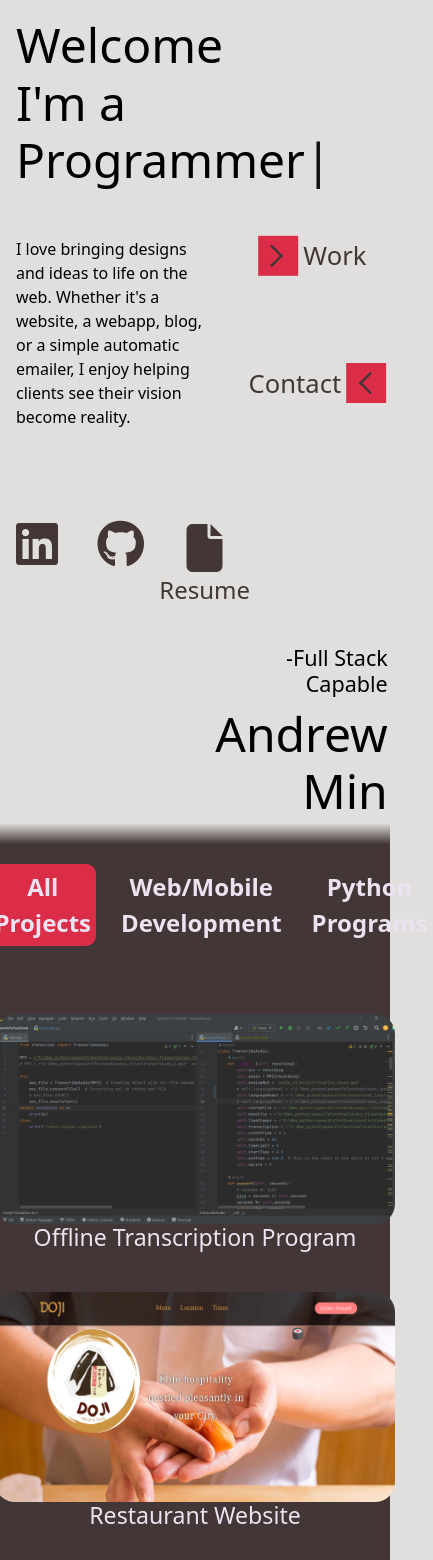
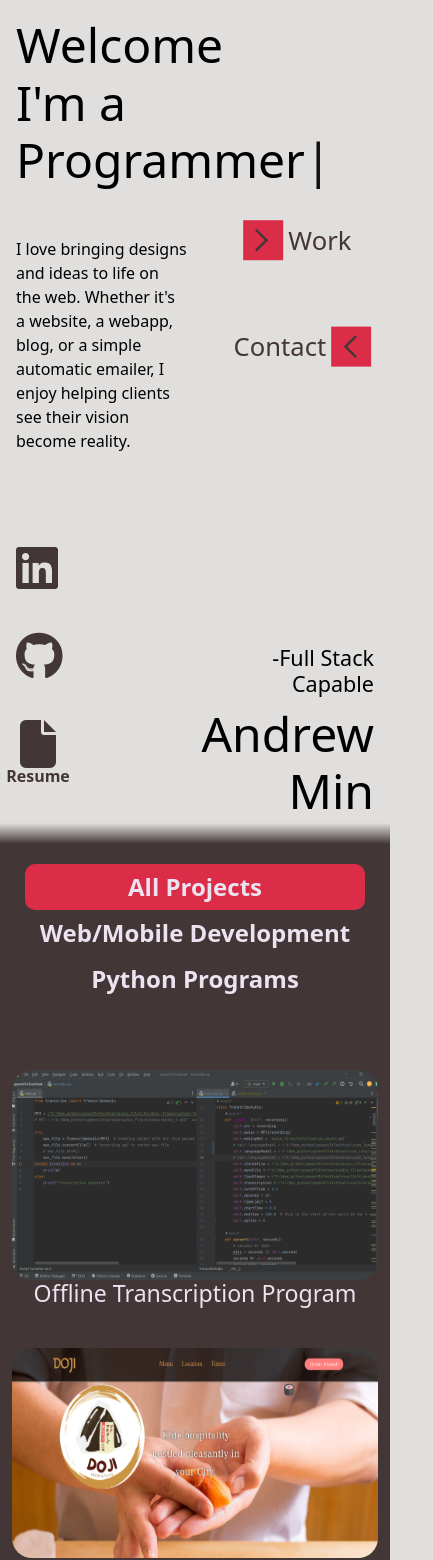
Before and after one commit to andrewymin/portfolio, a React (Vite) app: page / in a window 390 px wide. Shown: the top 1560 px of the page, 433 px wide, since content can reach past the window. Built offline with nearby package versions, Linux system fonts and the light colour scheme.

Commit message:
adjust position for mobile screen

```diff
--- a/src/components/Social.jsx
+++ b/src/components/Social.jsx
@@ -17,9 +17,9 @@ function Social(props) {
     useLayoutEffect(() => {
       let ctx = gsap.context(() => {
         // use scoped selectors
-        fadeUp('.platforms a:nth-child(1)', 100, 0, 3.3);
-        fadeUp('.platforms a:nth-child(2)', 100, 0, 2.5);
-        fadeUp('.platforms a:nth-child(3)', 100, 0, 3.3);
+        fadeUp('.platforms > div:nth-child(1)', 100, 0, 2.5);
+        fadeUp('.platforms > div:nth-child(2)', 50, 0, 2.9);
+        fadeUp('.platforms > div:nth-child(3)', 50, 0, 3.3);
       }, app);
 
       return () => ctx.revert();
@@ -28,9 +28,15 @@ function Social(props) {
     return (
         <div className='social' ref={app}>
             <div className='platforms'>
-                <a href="https://www.google.com"><i className="fa-brands fa-linkedin"></i></a>
-                <a href="https://www.youtube.com"><i className="fa-brands fa-github"></i></a>
-                <a href="https://www.w3schools.com"><i className="fa-solid fa-file"></i></a>
+                <div>
+                    <a href="https://www.google.com"><i className="fa-brands fa-linkedin"></i></a>
+                </div>
+                <div>
+                    <a href="https://www.youtube.com"><i className="fa-brands fa-github"></i></a>
+                </div>
+                <div>
+                    <a href="https://www.w3schools.com"><i className="fa-solid fa-file"></i></a>
+                </div>
             </div>
         </div>
     );
--- a/src/css/index.css
+++ b/src/css/index.css
@@ -15,22 +15,11 @@ body {
     font-size: 3rem;
   }
   body #intro .about-me {
-    margin-left: 1rem;
-    margin-top: 1rem;
+    padding: 1rem 0 0 1rem;
   }
   body #intro .social {
-    margin-left: 1rem;
+    padding-left: 1rem;
     min-width: 210px;
-  }
-  body #intro .social .platforms :nth-child(1) {
-    top: -8rem;
-  }
-  body #intro .social .platforms :nth-child(2) {
-    top: -8rem;
-  }
-  body #intro .social .platforms :nth-child(3) {
-    top: -7rem;
-    right: -1.5rem;
   }
   body #intro .title {
     margin-right: 1rem;
@@ -45,6 +34,31 @@ body {
   }
   body #intro .menu .link2 {
     grid-column: 1;
+  }
+  body #work .projects-nav {
+    flex-direction: column;
+  }
+  body #work .projects-nav .pn-item {
+    width: 340px;
+    margin: 0 auto;
+  }
+  body #work .modalContainer {
+    flex-direction: column;
+  }
+  body #work .modalContainer img {
+    width: 100%;
+    margin-top: 42px;
+  }
+  body #work .modalContainer .project-info {
+    padding: 0 8px;
+  }
+  body #work .modalContainer .project-info button {
+    right: 0;
+    top: 0;
+    border: none;
+  }
+  body #work .projects .project {
+    margin: 20px auto;
   }
 }
 .show {
@@ -202,45 +216,45 @@ section {
 #intro {
   display: grid;
   grid-template-columns: repeat(2, 1fr);
+  overflow-x: hidden;
 }
 #intro .about-me {
   width: 50vw;
-  margin-left: 3rem;
-  margin-top: 3rem;
+  padding: 3rem 0 0 3rem;
 }
 #intro .about-me p {
   margin-top: 3rem;
   width: 80%;
-  min-width: 200px;
+  min-width: 171px;
 }
 #intro .social {
   min-width: 470px;
   max-width: 40vw;
   position: relative;
-  margin-left: 3rem;
+  padding-left: 3rem;
 }
-#intro .social .platforms :nth-child(1) {
-  bottom: 2.5rem;
-}
-#intro .social .platforms :nth-child(2) {
-  top: -5rem;
-  left: 50%;
-  transform: translateX(-50%);
+#intro .social .platforms {
+  display: flex;
+  flex-direction: column;
+  gap: 1rem;
+  align-items: start;
 }
 #intro .social .platforms :nth-child(3) {
-  bottom: 1rem;
-  right: 0;
-  display: flex;
-  flex-direction: column;
-  align-items: center;
-  text-decoration: none;
+  padding-left: 4px;
 }
-#intro .social .platforms :nth-child(3)::after {
+#intro .social .platforms :nth-child(3) a {
+  position: relative;
+}
+#intro .social .platforms :nth-child(3) a::after {
   content: "Resume";
-  font-size: 1.5rem;
+  font-size: 1rem;
+  font-weight: 700;
+  position: absolute;
+  bottom: 0;
+  left: 50%;
+  transform: translate(-50%, 50%);
 }
 #intro .social .platforms a {
-  position: absolute;
   font-size: 3rem;
   cursor: pointer;
   color: rgb(66, 54, 54);
@@ -289,6 +303,7 @@ section {
   font-size: 1.5rem;
   font-weight: 600;
   padding-top: 20px;
+  padding-left: 0;
 }
 #work .pn-item {
   text-align: center;
@@ -316,15 +331,16 @@ section {
 }
 #work .projects .project {
   text-align: center;
-  margin: 20px;
   cursor: pointer;
   transition: all 0.3s;
+  max-width: 400px;
+  margin: 20px auto;
 }
 #work .projects .project:hover {
   transform: scale(1.05);
 }
 #work .projects img {
-  width: 400px;
+  width: clamp(320px, 100%, 400px);
   height: 210px;
   border-radius: 20px;
 }
@@ -384,7 +400,8 @@ section {
   transition: 200ms ease-in-out;
   border-radius: 10px;
   z-index: 10;
-  width: 600px;
+  min-width: 330px;
+  max-width: 600px;
   height: 420px;
   text-align: left;
   color: rgb(235, 227, 240);
@@ -403,7 +420,6 @@ section {
   display: flex;
   flex-direction: column;
   justify-content: center;
-  position: relative;
   gap: 1rem;
 }
 .modalContainer .project-info .project-about {
--- a/src/scss/components/_media.scss
+++ b/src/scss/components/_media.scss
@@ -8,28 +8,29 @@
         #intro {
 
             .about-me {
-                margin-left: 1rem;
-                margin-top: 1rem;
+                 padding: 1rem 0 0 1rem;
+                // margin-left: 1rem;
+                // margin-top: 1rem;
             }
 
             .social {
-                margin-left: 1rem;
+                padding-left: 1rem;
                 min-width: 210px;
 
-                .platforms {
-                    :nth-child(1) {
-                        top: -8rem;
-                    }
+                // .platforms {
+                    // :nth-child(1) {
+                        // top: -8rem;
+                    // }
 
-                    :nth-child(2) {
-                        top: -8rem;
-                    }
+                    // :nth-child(2) {
+                        // top: -8rem;
+                    // }
 
-                    :nth-child(3) {
-                        top: -7rem;
-                        right: -1.5rem;
-                    }
-                }
+                    // :nth-child(3) {
+                        // top: -7rem;
+                        // right: -1.5rem;
+                    // }
+                // }
             }
 
             .title {
@@ -53,6 +54,45 @@
                 }
             }
 
+        }
+
+
+        #work {
+
+            .projects-nav {
+                flex-direction: column;
+
+                .pn-item {
+                    width: 340px;
+                    margin: 0 auto;
+                }
+            }
+
+            .modalContainer {
+                flex-direction: column;
+
+                img {
+                    width: 100%;
+                    margin-top: 42px;
+                }
+
+                .project-info {
+                    padding: 0 8px;
+
+                    button {
+                        right: 0;
+                        top: 0;
+                        border: none;
+                    }
+                }
+            }
+
+            .projects {
+
+                .project {
+                    margin: 20px auto;
+                }
+            }
         }
 
 
--- a/src/scss/index.scss
+++ b/src/scss/index.scss
@@ -204,16 +204,19 @@ section {
 #intro {
     display: grid;
     grid-template-columns: repeat(2, 1fr);
+    overflow-x: hidden;
 
     .about-me {
         width: 50vw;
-        margin-left: 3rem;
-        margin-top: 3rem;
+        padding: 3rem 0 0 3rem;
+        // margin-left: 3rem;
+        // margin-top: 3rem;
 
         p {
             margin-top: 3rem;
             width: 80%;
-            min-width: 200px;
+            // min-width: 200px;
+            min-width: 171px;
         }
     }
 
@@ -225,53 +228,36 @@ section {
         min-width: 470px;
         max-width: 40vw;
         position: relative;
-        margin-left: 3rem;
+        padding-left: 3rem;
 
         .platforms {
-            // margin-bottom: 3rem;
-            // display: flex;
-            // margin-left: 3rem;
-            // gap: 10rem;
-            // width: 100%;
+            display: flex;
+            flex-direction: column;
+            gap: 1rem;
+            align-items: start;
 
-
-            :nth-child(1) {
-                // transform: translateY(-1rem);
-                bottom: 2.5rem;
+            :nth-child(3) {
+                padding-left: 4px;
             }
 
-            :nth-child(2) {
-                // transform: translateY(-7rem);
-                top: -5rem;
-                left: 50%;
-                transform: translateX(-50%);
+            :nth-child(3) a {
+                position: relative;
             }
 
-            :nth-child(3) {
-                // transform: translateY(-1rem);
-                bottom: 1rem;
-                right: 0;
-                display: flex;
-                flex-direction: column;
-                align-items: center;
-                text-decoration: none;
-            }
-
-            :nth-child(3)::after {
-                content: 'Resume';
-                font-size: 1.5rem;
+            :nth-child(3) a::after {
+                content: "Resume";
+                font-size: 1rem;
+                font-weight: 700;
+                position: absolute;
+                bottom: 0;
+                left: 50%;
+                transform: translate(-50%, 50%);
             }
 
             a {
-                position: absolute;
                 font-size: 3rem;
                 cursor: pointer;
                 color: $bark;
-
-                // :hover {
-                //     color: $redWood;
-                //     transform: translateY(-5px);
-                // }
 
             }
 
@@ -325,7 +311,6 @@ section {
         color:$redWood;
         cursor: pointer;
         z-index: 1000;
-        // filter: invert(100%);
 
         :hover {
             scale: 1.3;
@@ -345,6 +330,7 @@ section {
         font-size: 1.5rem;
         font-weight: 600;
         padding-top: 20px;
+        padding-left:0;
     }
 
     .pn-item {
@@ -380,9 +366,10 @@ section {
             text-align: center;
             // padding-top: 2rem;
             // margin-bottom: 2rem;
-            margin: 20px;
             cursor: pointer;
             transition: all .3s;
+            max-width: 400px;
+            margin: 20px auto;
         }
 
         .project:hover {
@@ -390,7 +377,8 @@ section {
         }
 
         img {
-            width: 400px;
+            // width: 400px;
+            width: clamp(320px, 100%, 400px);
             height: 210px;
             border-radius: 20px;
         }
@@ -484,7 +472,8 @@ section {
     transition: 200ms ease-in-out;
     border-radius: 10px;
     z-index: 10;
-    width: 600px;
+    min-width: 330px;
+    max-width: 600px;
     height: 420px;
     text-align: left;
     color: $cobble;
@@ -507,7 +496,7 @@ section {
         display: flex;
         flex-direction: column;
         justify-content: center;
-        position: relative;
+        // position: relative;
         gap: 1rem;
 
         .project-about {
```
Also changed, not shown: 1 other file (tests, documents, lock files or other folders).
